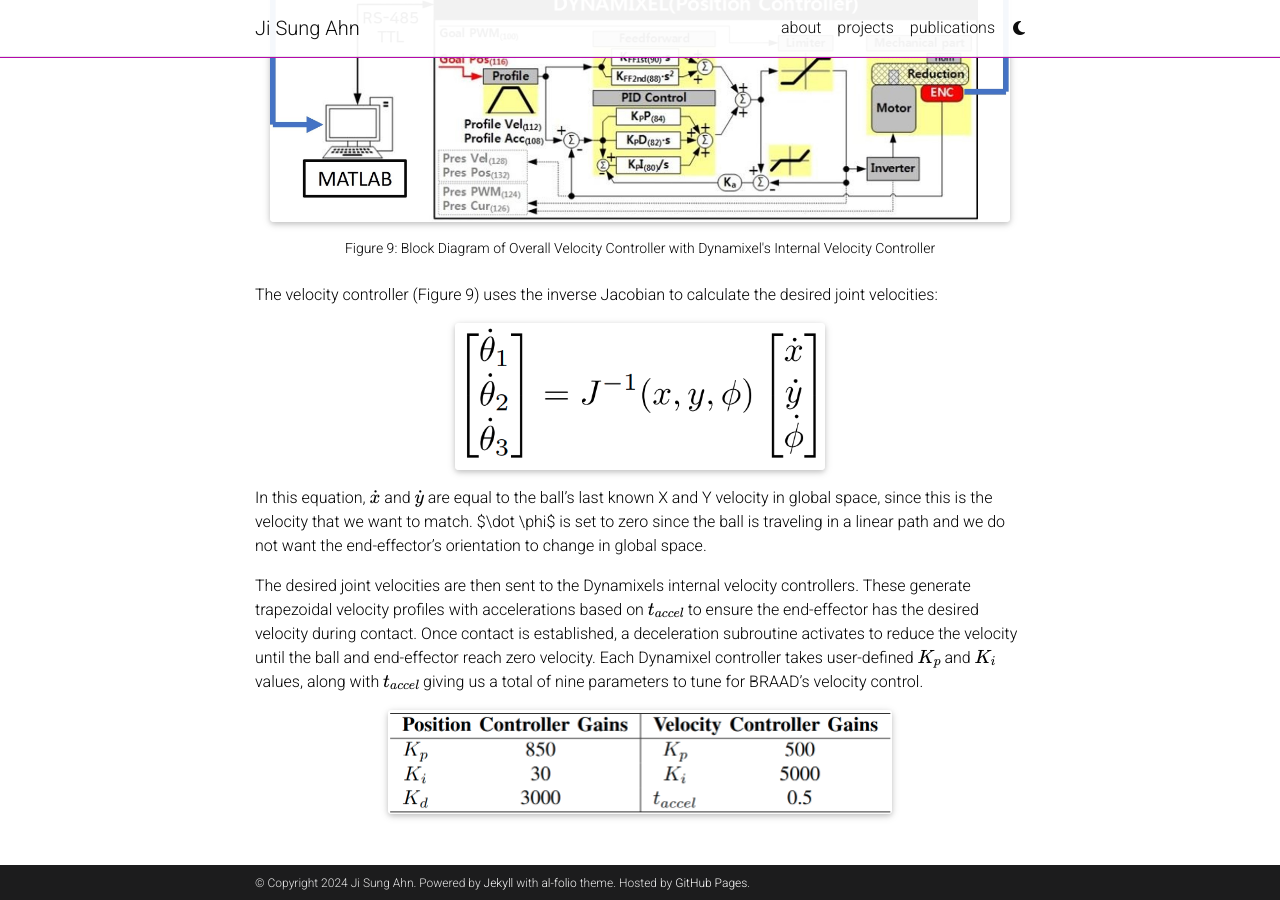
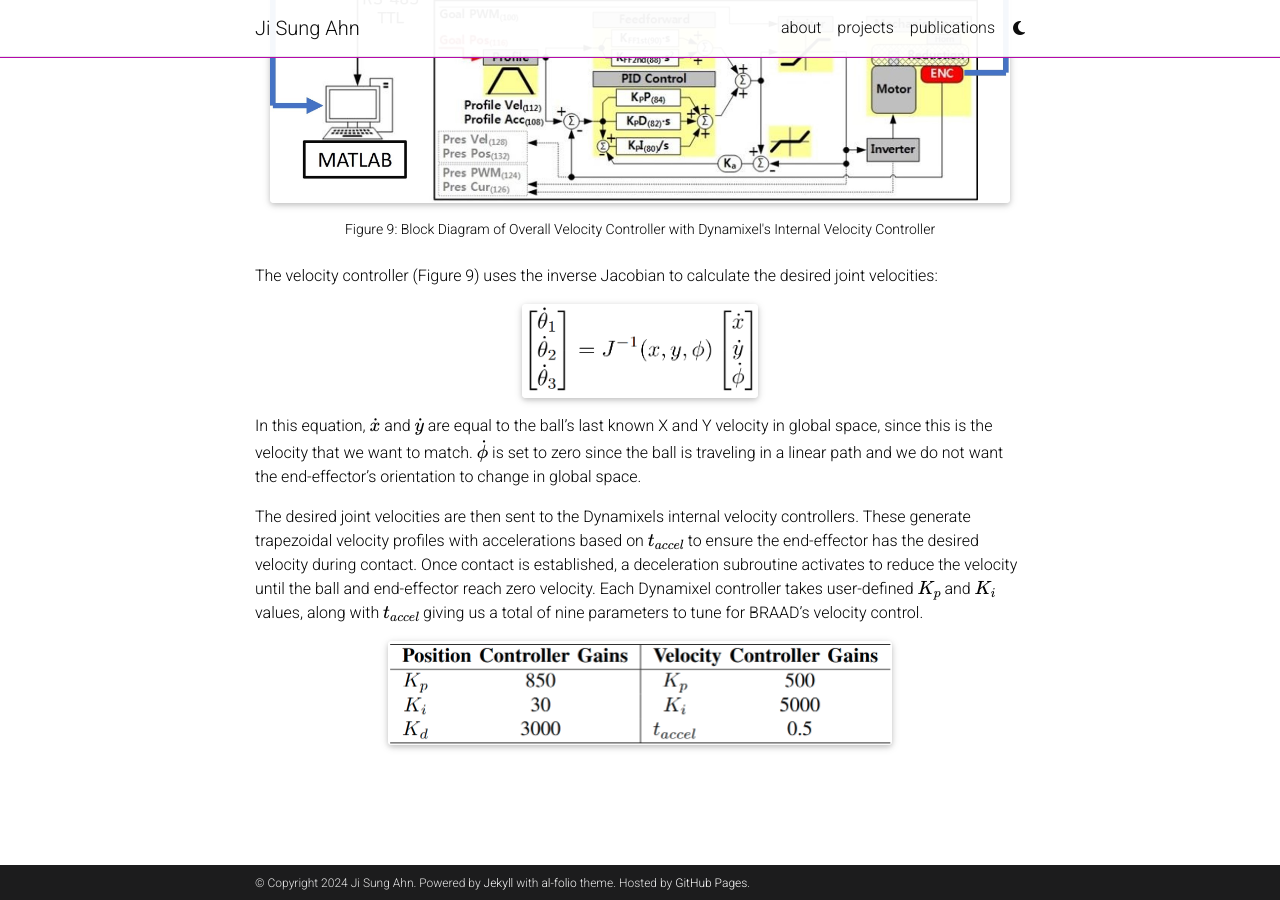
Before and after one commit to jisungahn10/jisungahn10.github.io, a Jekyll site: the page built from _projects/braad.md, in a window 1280 px wide and 900 px high, scrolled down 9789 px. Built offline with Jekyll 4.4.1, drawn with Linux system fonts in a browser that asks for light colours; full-size pictures stand in for the smaller copies a plugin makes; comment, search, counter and statistics services are not loaded; a style sheet for code colours, icons or effects is not loaded.

Commit message:
braad update: minor adjustments to equation figure sizes. fixed typo

```diff
--- a/_projects/braad.md
+++ b/_projects/braad.md
@@ -156,7 +156,7 @@
 
 <div class="row">
     <div class="col"></div>
-    <div class="col-6">
+    <div class="col-8">
         {% include figure.html path="assets/braad/img/braad_jacobian.png" title="braad jacobian" class="img-fluid rounded z-depth-1" %}
     </div>
     <div class="col"></div>
@@ -167,7 +167,7 @@
 
 <div class="row">
     <div class="col"></div>
-    <div class="col-6">
+    <div class="col-4">
         {% include figure.html path="assets/braad/img/braad_manipulability.png" title="braad manipulability" class="img-fluid rounded z-depth-1" %}
     </div>
     <div class="col"></div>
@@ -241,13 +241,13 @@
 
 <div class="row">
     <div class="col"></div>
-    <div class="col-6">
+    <div class="col-4">
         {% include figure.html path="assets/braad/img/braad_desired_joint_velocities.png" title="braad desired joint velocities" class="img-fluid rounded z-depth-1" %}
     </div>
     <div class="col"></div>
 </div>
 
-In this equation, $$\dot x$$ and $$\dot y$$ are equal to the ball's last known X and Y velocity in global space, since this is the velocity that we want to match. $\dot \phi$ is set to zero since the ball is traveling in a linear path and we do not want the end-effector's orientation to change in global space.
+In this equation, $$\dot x$$ and $$\dot y$$ are equal to the ball's last known X and Y velocity in global space, since this is the velocity that we want to match. $$\dot \phi$$ is set to zero since the ball is traveling in a linear path and we do not want the end-effector's orientation to change in global space.
 
 The desired joint velocities are then sent to the Dynamixels internal velocity controllers. These generate trapezoidal velocity profiles with accelerations based on $$t_{accel}$$ to ensure the end-effector has the desired velocity during contact. Once contact is established, a deceleration subroutine activates to reduce the velocity until the ball and end-effector reach zero velocity. Each Dynamixel controller takes user-defined $$K_p$$ and $$K_i$$ values, along with $$t_{accel}$$ giving us a total of nine parameters to tune for BRAAD's velocity control.
 
```
